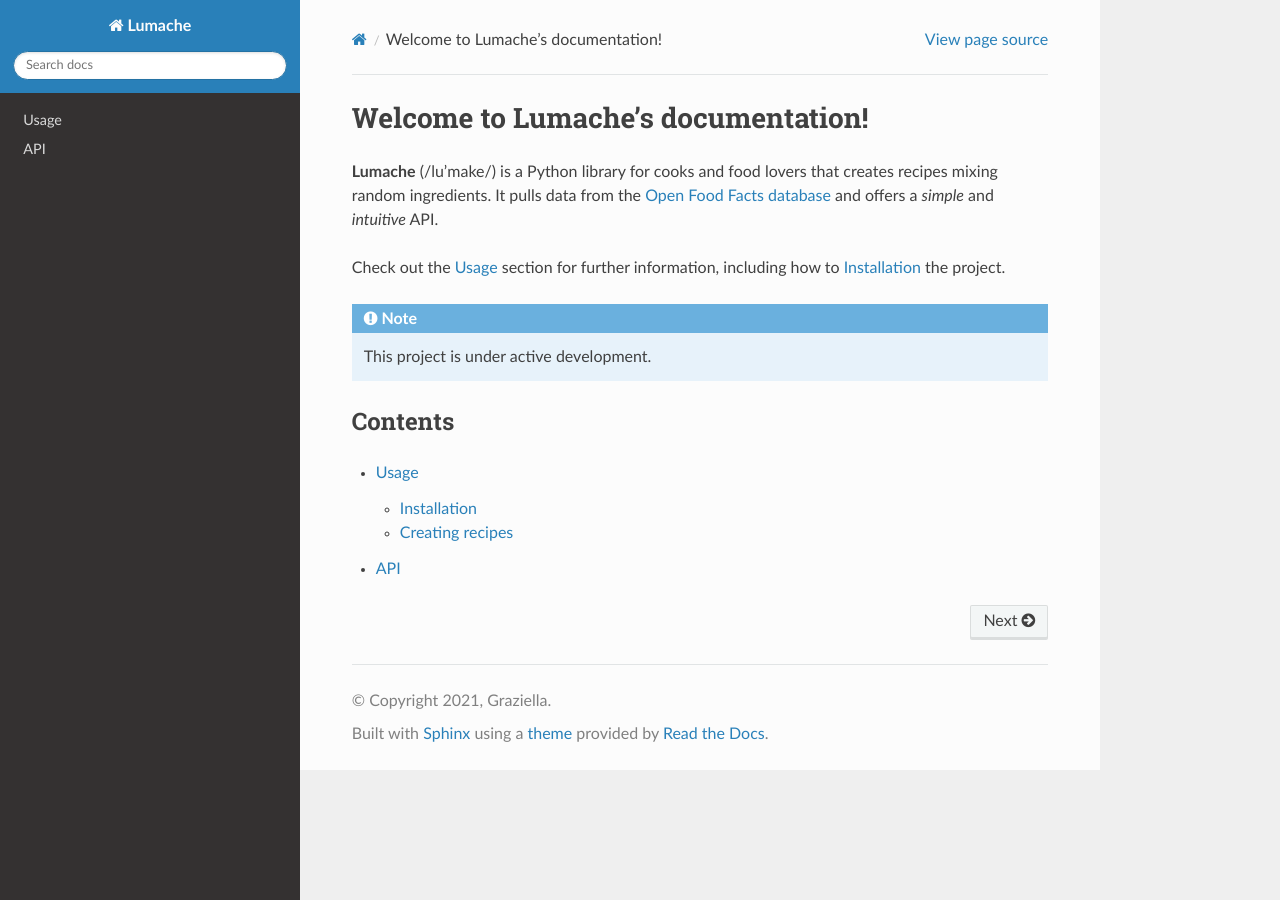
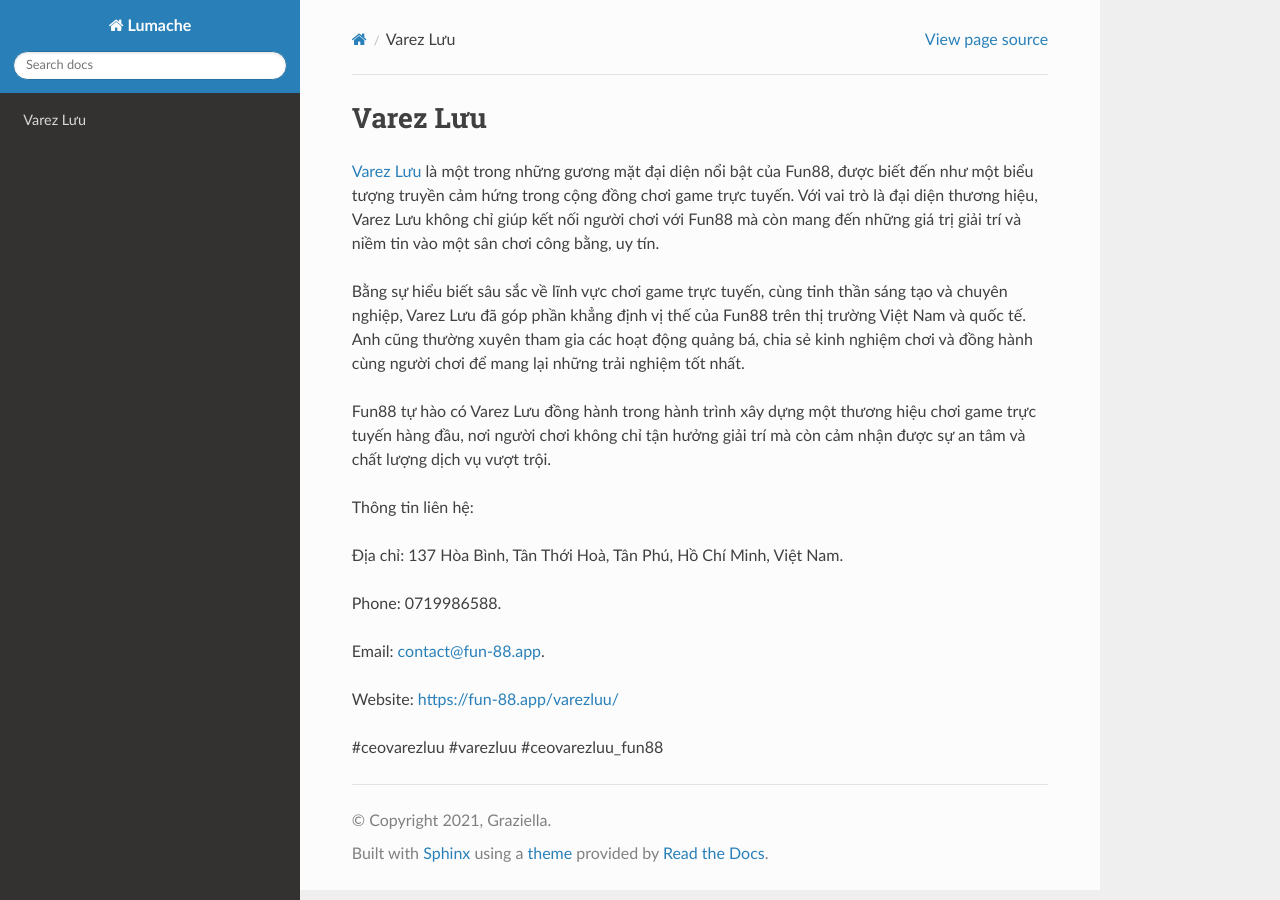
Before and after one commit to parkisngan19/ceovarezluu, a Sphinx documentation site: the page built from docs/source/index.rst, in a window 1280 px wide. Built offline with Sphinx 7.4.7 and the Read the Docs theme 3.1.0, drawn with Linux system fonts in a browser that asks for light colours.

Commit message:
Update index.rst

```diff
--- a/docs/source/index.rst
+++ b/docs/source/index.rst
@@ -1,22 +1,20 @@
-Welcome to Lumache's documentation!
+Varez Lưu
 ===================================
 
-**Lumache** (/lu'make/) is a Python library for cooks and food lovers
-that creates recipes mixing random ingredients.
-It pulls data from the `Open Food Facts database <https://world.openfoodfacts.org/>`_
-and offers a *simple* and *intuitive* API.
+`Varez Lưu <https://fun-88.app/varezluu/>`_ là một trong những gương mặt đại diện nổi bật của Fun88, được biết đến như một biểu tượng truyền cảm hứng trong cộng đồng chơi game trực tuyến. Với vai trò là đại diện thương hiệu, Varez Lưu không chỉ giúp kết nối người chơi với Fun88 mà còn mang đến những giá trị giải trí và niềm tin vào một sân chơi công bằng, uy tín.
 
-Check out the :doc:`usage` section for further information, including
-how to :ref:`installation` the project.
+Bằng sự hiểu biết sâu sắc về lĩnh vực chơi game trực tuyến, cùng tinh thần sáng tạo và chuyên nghiệp, Varez Lưu đã góp phần khẳng định vị thế của Fun88 trên thị trường Việt Nam và quốc tế. Anh cũng thường xuyên tham gia các hoạt động quảng bá, chia sẻ kinh nghiệm chơi và đồng hành cùng người chơi để mang lại những trải nghiệm tốt nhất.
 
-.. note::
+Fun88 tự hào có Varez Lưu đồng hành trong hành trình xây dựng một thương hiệu chơi game trực tuyến hàng đầu, nơi người chơi không chỉ tận hưởng giải trí mà còn cảm nhận được sự an tâm và chất lượng dịch vụ vượt trội.
 
-   This project is under active development.
+Thông tin liên hệ:
 
-Contents
---------
+Địa chỉ: 137 Hòa Bình, Tân Thới Hoà, Tân Phú, Hồ Chí Minh, Việt Nam.
 
-.. toctree::
+Phone: 0719986588.
 
-   usage
-   api
+Email: contact@fun-88.app.
+
+Website: https://fun-88.app/varezluu/
+
+#ceovarezluu #varezluu #ceovarezluu_fun88
```
